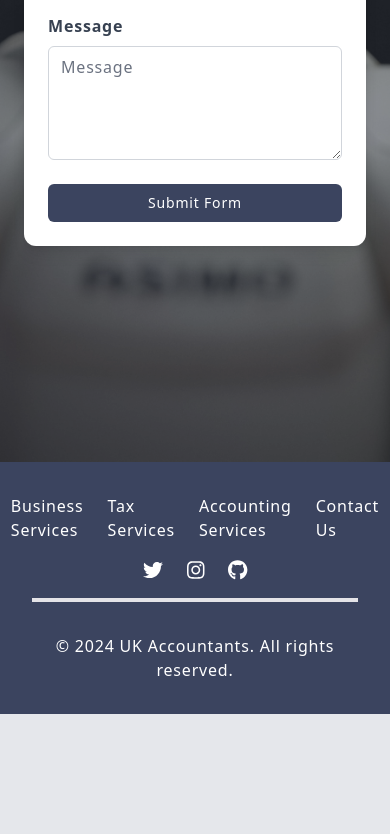
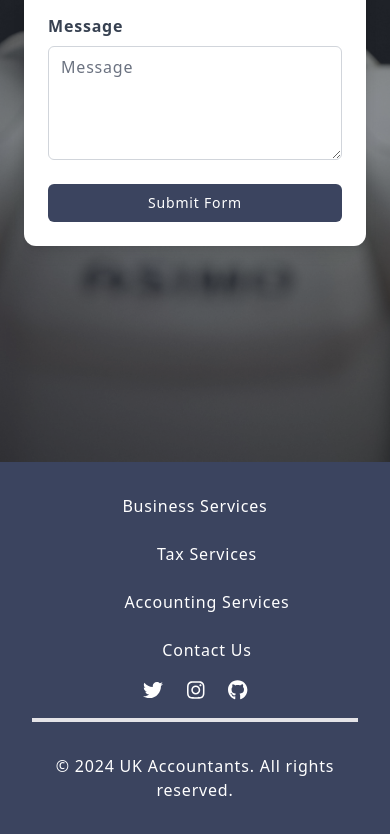
Before and after one commit to muhammadahmadazam/accounts-app, a Next.js app: page / in a window 390 px wide. Shown: the part 7128-7962 px from the top of the page. Before the commit the page ends 7842 px from the top, so only its background shows below. Built offline with nearby package versions, Linux system fonts and the light colour scheme.

Commit message:
Completed Footer

```diff
--- a/components/footer.js
+++ b/components/footer.js
@@ -1,27 +1,31 @@
 import Link from 'next/link';
 import { FontAwesomeIcon } from '@fortawesome/react-fontawesome';
-import { faTwitter, faInstagram, faGithub } from '@fortawesome/free-brands-svg-icons';
+import {
+  faTwitter,
+  faInstagram,
+  faGithub,
+} from '@fortawesome/free-brands-svg-icons';
 
 const footerLinks = [
   { name: 'Business Services', href: '/test' },
   { name: 'Tax Services', href: '/tax' },
   { name: 'Accounting Services', href: '/Train' },
-  { name: 'Contact Us', href: '/contact' }
+  { name: 'Contact Us', href: '/contact' },
 ];
 
 export default function Footer() {
   return (
-    <footer className="bg-[#3b445f] shadow-sm">
-      <div className="max-w-7xl mx-auto px-8 lg:px-12 py-8">
-        <div className="flex flex-col items-center justify-center space-y-4">
-          <div className="flex space-x-6">
+    <footer className="bg-[#3b445f] shadow-sm ">
+      <div className="px-8 lg:px-12 py-8 mx-auto max-w-wrapper">
+        <div className="flex flex-col items-center justify-center  space-y-4">
+          <div className="flex flex-col sm:flex-row items-center space-y-6 sm:space-y-0 space-x-6">
             {footerLinks.map((link) => (
               <Link key={link.name} href={link.href} passHref>
                 <a className="text-white hover:underline">{link.name}</a>
               </Link>
             ))}
           </div>
-          <div className="flex space-x-6">
+          <div className="flex space-x-6 mt-3 sm:mt-0">
             <Link href="https://twitter.com" passHref>
               <a className="text-white">
                 <FontAwesomeIcon icon={faTwitter} size="lg" />
@@ -39,7 +43,9 @@ export default function Footer() {
             </Link>
           </div>
           <div className="border-t-4 border-zinc-200 pt-8 text-center">
-            <p className="text-white">&copy; 2024 UK Accountants. All rights reserved.</p>
+            <p className="text-white">
+              &copy; 2024 UK Accountants. All rights reserved.
+            </p>
           </div>
         </div>
       </div>
--- a/tailwind.config.js
+++ b/tailwind.config.js
@@ -2,38 +2,40 @@
 module.exports = {
   content: [
     './pages/**/*.{js,ts,jsx,tsx}',
-    './components/**/*.{js,ts,jsx,tsx}'
+    './components/**/*.{js,ts,jsx,tsx}',
   ],
   theme: {
     extend: {
+      maxWidth: {
+        xs: '420px',
+        wrapper: '1400px',
+      },
       screens: {
-        'lg': '980px', // Define your custom breakpoint
+        lg: '980px', // Define your custom breakpoint
       },
       fontFamily: {
-        roboto: ['Roboto', 'sans-serif']
+        roboto: ['Roboto', 'sans-serif'],
       },
       fontFamily: {
         montserrat: ['Montserrat', 'sans-serif'],
       },
       boxShadow: {
-        rv: '0 0 30px rgba(0, 0, 0, 1)'
+        rv: '0 0 30px rgba(0, 0, 0, 1)',
       },
-      "accordion-down": {
-        from: { height: "0" },
-        to: { height: "var(--radix-accordion-content-height)" },
+      'accordion-down': {
+        from: { height: '0' },
+        to: { height: 'var(--radix-accordion-content-height)' },
       },
-      "accordion-up": {
-          from: { height: "var(--radix-accordion-content-height)" },
-          to: { height: "0" },
-        },
+      'accordion-up': {
+        from: { height: 'var(--radix-accordion-content-height)' },
+        to: { height: '0' },
+      },
 
       animation: {
-        "accordion-down": "accordion-down 0.2s ease-out",
-        "accordion-up": "accordion-up 0.2s ease-out",
+        'accordion-down': 'accordion-down 0.2s ease-out',
+        'accordion-up': 'accordion-up 0.2s ease-out',
       },
-    }
+    },
   },
-  plugins: [
-    require('@tailwindcss/typography'),
-  ]
+  plugins: [require('@tailwindcss/typography')],
 };
```
